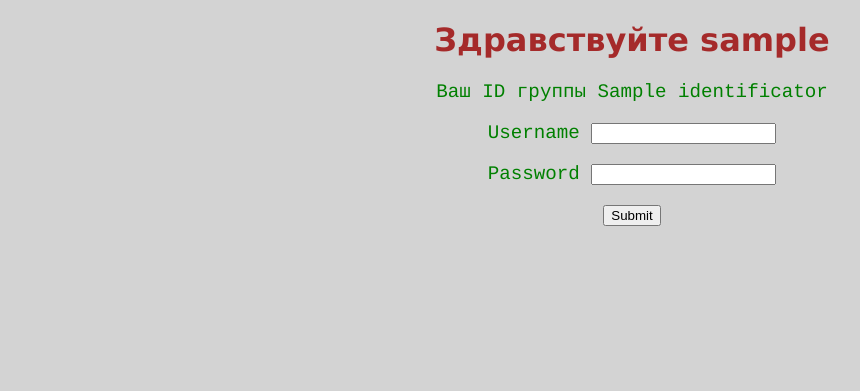
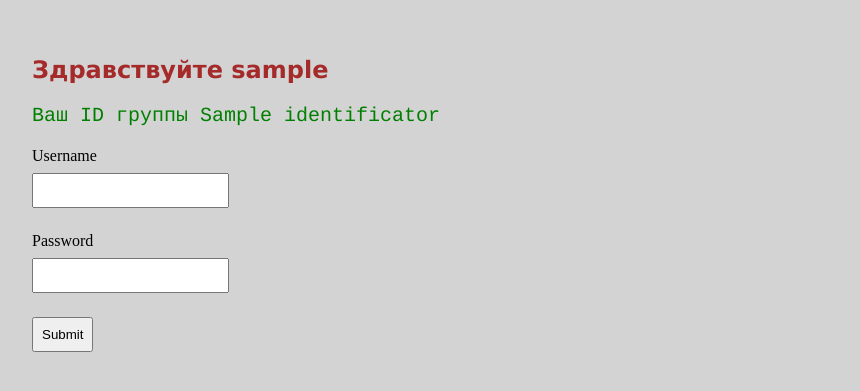
Before and after one commit to oleg-medovikov/form_60, a Python web app: template web/templates/index.html in a window 1280 px wide. Shown: the top 391 px of the page, without its empty margins (8-868 px from the left). Run offline with Jinja, Linux system fonts and the light colour scheme; the template is opened without the code that fills it: most values are stand-ins (such as "Sample title", 1, 10 or a date in 2020).

Commit message:
Update form html, extract styles

```diff
--- a/web/templates/index.html
+++ b/web/templates/index.html
@@ -1,47 +1,28 @@
 <!DOCTYPE html>
-<html>
-<style>
-h1 {
-  text-align: center;
-  color: brown;
-  font-family: verdana;
-  font-size: 200%;
-
-}
-p  {
-  text-align: center;
-  color: green;
-  font-family: courier;
-  font-size: 120%;
-}
-</style>
-
-<head>
-    <meta charset="UTF-8">
+<html lang="en">
+  <head>
+    <meta charset="UTF-8" />
+    <meta http-equiv="X-UA-Compatible" content="IE=edge" />
+    <meta name="viewport" content="width=device-width, initial-scale=1.0" />
     <title>Форма 60</title>
-</head>
-<body style="background-color:lightgray;">
-
-	{% if username %}
-	<h1>Здравствуйте {{username}}</h1>
-	{% endif %}
-
-    {% if identificator %}
-	<p> Ваш ID группы {{ identificator }}</p>
-    {% endif %}
-
-    <form action="" method="post">
-        <p>
-	    <label for="username">Username</label>
-	    <input type="text" name="username">
-	</p>
-	<p>
-	    <label for="password">Password</label>
-	    <input type="password" name="password">
-	</p>
-	<p>
-	    <input type="submit">
-	</p>
+    <link rel="stylesheet" href="styles.css" />
+  </head>
+  <body class="body">
+    <form class="form" action="" method="post">
+      {% if username %}
+      <h1 class="form__heading">Здравствуйте {{username}}</h1>
+      {% endif %} {% if identificator %}
+      <p class="form__text">Ваш ID группы {{ identificator }}</p>
+      {% endif %}
+      <label class="form__group" for="username">
+        <span class="form__label">Username</span>
+        <input class="form__input" type="text" name="username" />
+      </label>
+      <label class="form__group">
+        <span class="form__label">Password</span>
+        <input class="form__input" type="password" name="password" />
+      </label>
+      <button class="form__submit" type="submit">Submit</button>
     </form>
-</body>
+  </body>
 </html>
--- /dev/null
+++ b/web/templates/styles.css
@@ -0,0 +1,37 @@
+body {
+  background-color: lightgray;
+}
+
+.form__heading {
+  color: brown;
+  font-family: verdana, sans-serif;
+  font-size: 1.5rem;
+}
+
+.form__text {
+  color: green;
+  font-family: courier, monospace;
+  font-size: 1.25rem;
+}
+
+.form {
+  padding: 2rem;
+}
+
+.form__group {
+  display: block;
+  margin-bottom: 1.5rem;
+}
+
+.form__label {
+  display: block;
+  margin-bottom: 0.5rem;
+}
+
+.form__input {
+  padding: 0.5rem;
+}
+
+.form__submit {
+  padding: 0.5rem;
+}
```
